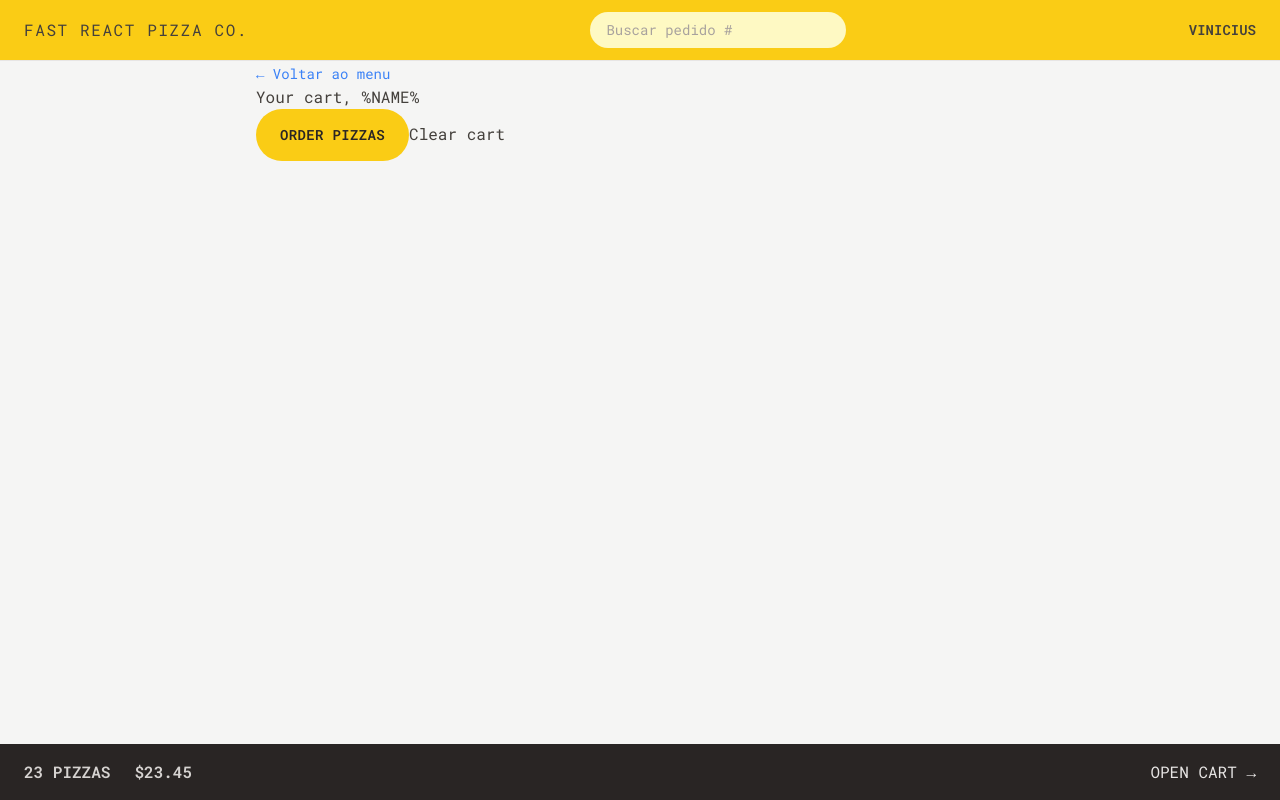
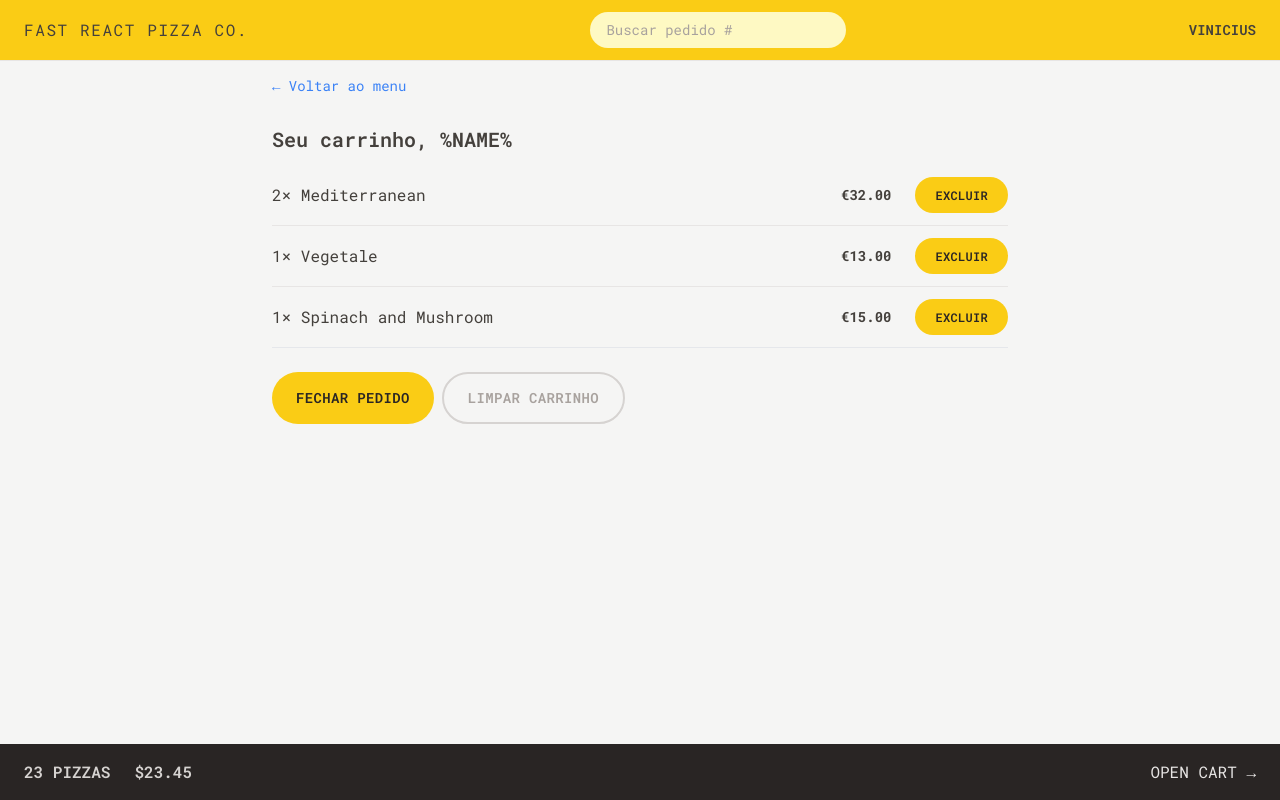
Before and after one commit to Viniciusrbr/Fast-React-Pizza-Co., a React (Vite) app: page /cart in a window 1280 px wide. Built offline with nearby package versions, Linux system fonts and the light colour scheme.

Commit message:
:lipstick: feat: Estilização CSS do carrinho

```diff
--- a/src/features/cart/Cart.jsx
+++ b/src/features/cart/Cart.jsx
@@ -1,6 +1,6 @@
-import { Link } from "react-router-dom";
 import LinkButton from "../../ui/LinkButton";
 import Button from "../../ui/Button";
+import CartItem from "./CartItem";
 
 const fakeCart = [
   {
@@ -30,19 +30,22 @@
   const cart = fakeCart;
 
   return (
-    <div>
-      <LinkButton
-        to="/menu"
-        className="text-sm text-blue-500 hover:text-blue-600 hover:underline"
-      >
-        &larr; Voltar ao menu
-      </LinkButton>
+    <div className="px-4 py-3">
+      <LinkButton to="/menu">&larr; Voltar ao menu</LinkButton>
 
-      <h2>Your cart, %NAME%</h2>
+      <h2 className="mt-7 text-xl font-semibold">Seu carrinho, %NAME%</h2>
 
-      <div>
-        <Button to="/order/new" type="primary">Order pizzas</Button>
-        <button>Clear cart</button>
+      <ul className="mt-3 divide-y divide-stone-200 border-b">
+        {cart.map((item) => (
+          <CartItem item={item} key={item.key} />
+        ))}
+      </ul>
+
+      <div className="mt-6 space-x-2">
+        <Button to="/order/new" type="primary">
+          Fechar pedido
+        </Button>
+        <Button type="secondary">limpar carrinho</Button>
       </div>
     </div>
   );
--- a/src/features/cart/CartItem.jsx
+++ b/src/features/cart/CartItem.jsx
@@ -1,13 +1,17 @@
+import Button from "../../ui/Button";
+import { formatCurrency } from "../../utils/helpers";
+
 function CartItem({ item }) {
   const { pizzaId, name, quantity, totalPrice } = item;
 
   return (
-    <li>
-      <p>
+    <li className="py-3 sm:flex sm:items-center sm:justify-between">
+      <p className="mb-1 sm:mb-0">
         {quantity}&times; {name}
       </p>
-      <div>
-        <p>{formatCurrency(totalPrice)}</p>
+      <div className="flex items-center justify-between sm:gap-6">
+        <p className="text-sm font-bold">{formatCurrency(totalPrice)}</p>
+        <Button type="small">Excluir</Button>
       </div>
     </li>
   );
```
